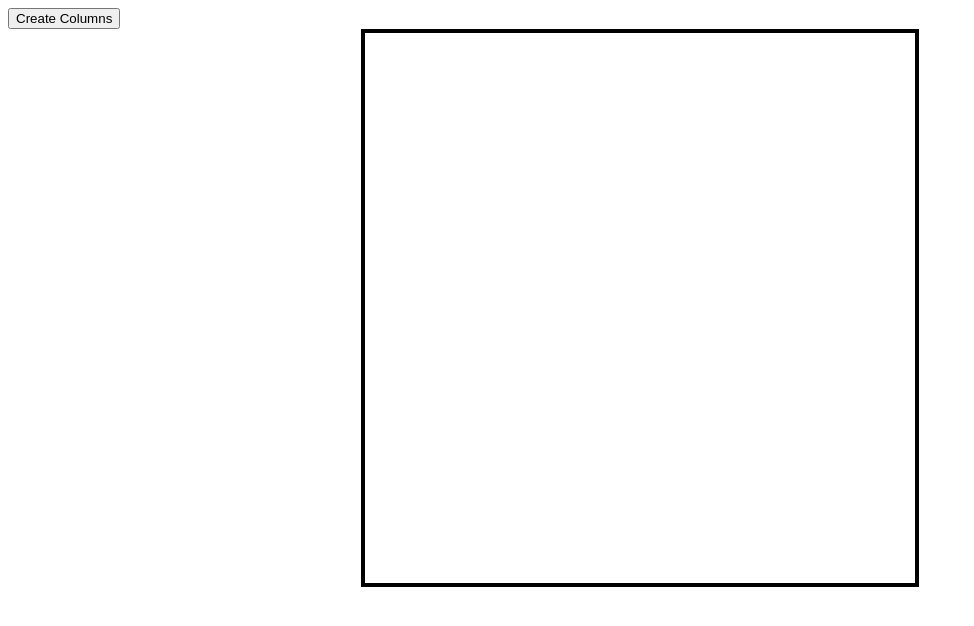
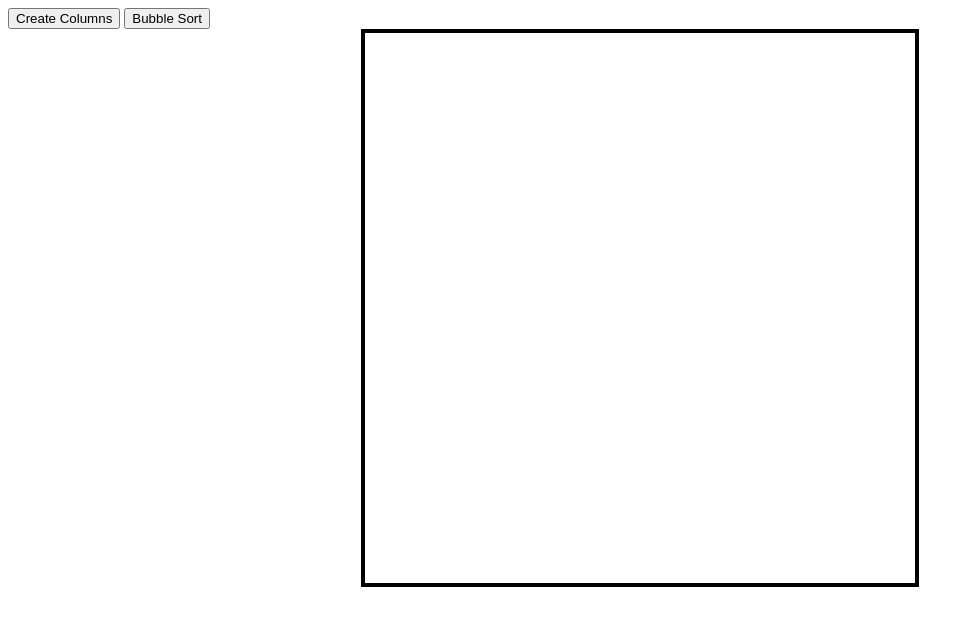
Before and after one commit to BMCARDONA/sorting-visualizer, a plain HTML site: page index.html in a window 1280 px wide. Shown: the whole page, without its empty margins (0-974 px from the left). Drawn offline with Linux system fonts and the light colour scheme.

Commit message:
add bubbleSortButton

```diff
--- a/index.html
+++ b/index.html
@@ -10,6 +10,7 @@
 </head>
 <body>
   <button class="createColumnsButton">Create Columns</button>
+  <button class="bubbleSortButton">Bubble Sort</button>
   <div class="createColumns"></div>
   </div>
 
```
